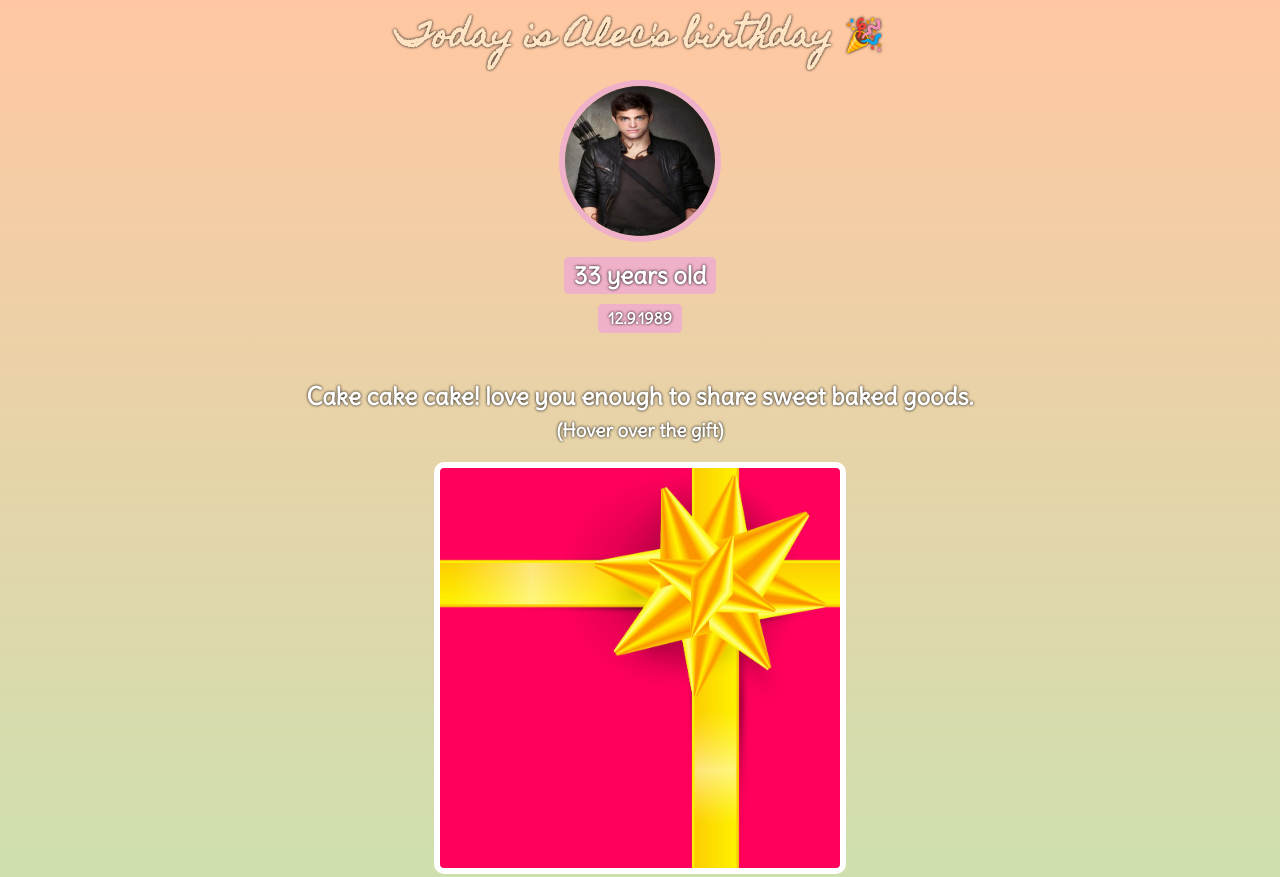
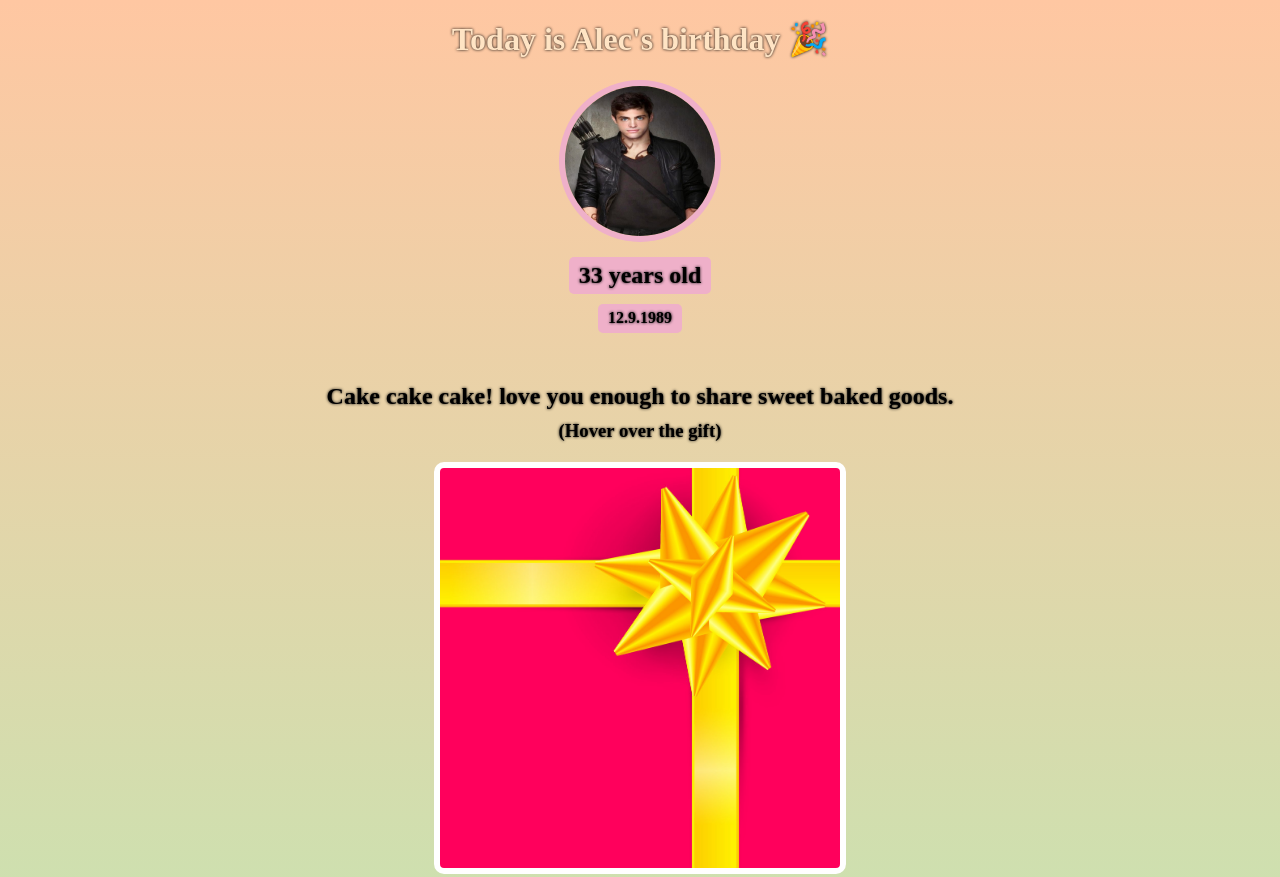
Before and after one commit to ofthewildfire/birthday-gift, a plain HTML site: page index.html in a window 1280 px wide. Shown: the top 877 px of the page. Drawn offline with nearby package versions, Linux system fonts and the light colour scheme; a web font is replaced by a local one.

Commit message:
Update styles.css

```diff
--- a/styles.css
+++ b/styles.css
@@ -1,22 +1,13 @@
-@font-face {
-    font-family: 'Delius';
-    src: url(/fonts/Delius-Regular.ttf);
-}
-
-@font-face {
-    font-family: 'HomeMadeApple';
-    src: url(/fonts/HomemadeApple-Regular.ttf);
-}
-
 body {
     text-align: center;
     font-family: 'Happy Monkey', cursive;
     background: linear-gradient(#ffc7a2, #b0efb7, mistyrose);
-    color: #ffffff;
+    font-family: 'Delius', cursive;
+    font-family: 'Homemade Apple', cursive;
 }
 
 h1 {
-    font-family: 'HomeMadeApple';
+    font-family: 'Homemade Apple';
     color: bisque;
 }
 
```
